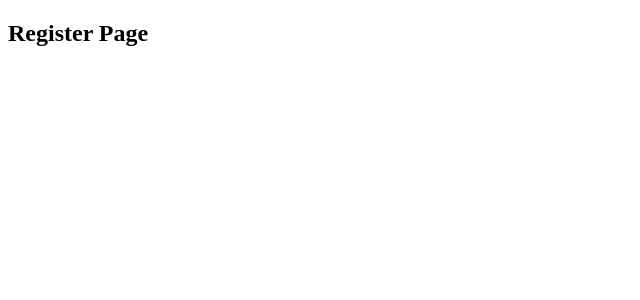
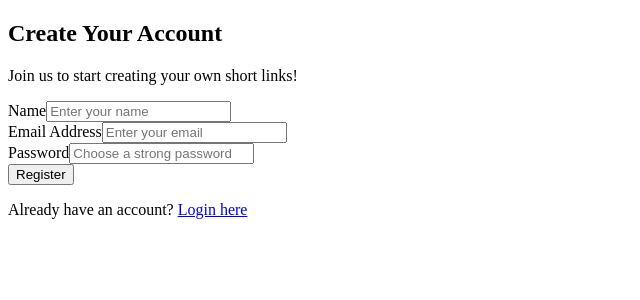
Before and after one commit to CipherZemo/url-shortner-service, a React (Vite) app in the folder client/: page /register in a window 1280 px wide. Shown: the top 300 px of the page, without its empty margins (0-640 px from the left). Built offline with nearby package versions, Linux system fonts and the light colour scheme.

Commit message:
added useState for form

```diff
--- a/client/src/pages/RegisterPage.jsx
+++ b/client/src/pages/RegisterPage.jsx
@@ -1,11 +1,84 @@
-// client/src/pages/RegisterPage.jsx
-
-import React from 'react';
+import React, { useState } from 'react';
+import { Link } from 'react-router-dom';
+import { registerUser } from '../services/authService';
 
 const RegisterPage = () => {
+  //Use a single state object to hold all form data
+  const [formData, setFormData] = useState({
+    name: '',
+    email: '',
+    password: '',
+  });
+
+  const [error, setError] = useState('');
+  const [success, setSuccess] = useState('');
+
+  const handleChange = (e) => {
+    setFormData({
+      ...formData, //It creates a shallow copy of the current formData object. This ensures that when we update one field (e.g., email), the other fields (name, password) are not erased.
+      [e.target.name]: e.target.value, // Update the specific field that changed
+    });
+  };
+  //Using square brackets around e.target.name is a JavaScript feature called Computed Property Names. It allows us to use a variable as a key name in an object literal. So, if the user types in the email input, e.target.name is "email", and this line effectively becomes 'email': e.target.value
+
+  const handleSubmit = async (e) => {
+    e.preventDefault();
+    setError('');
+    setSuccess('');
+
+    if (!formData.name || !formData.email || !formData.password) {
+      setError('All fields are required.');
+    };
+
+    try {
+      const response = await registerUser(formData);
+      console.log('Registration successful:', response);
+      setSuccess('Registration successful! Please log in.');
+      setFormData({ name: '', email: '', password: '' });// Optionally, clear the form
+
+    } catch (err) {
+      const errorMessage = err.error || 'Registration failed. Please try again.';
+      setError(errorMessage);
+      console.error('Registration error:', err);
+    }
+  };
+
   return (
-    <div>
-      <h2>Register Page</h2>
+    <div className="auth-container">
+      <h2>Create Your Account</h2>
+      <p>Join us to start creating your own short links!</p>
+
+      <form onSubmit={handleSubmit}>
+        <div className="form-group">
+          <label htmlFor="name">Name</label>
+          <input
+            id="name" type="text" placeholder="Enter your name" name="name" // The 'name' attribute is crucial for our dynamic handler
+            value={formData.name} onChange={handleChange} required />
+        </div>
+
+        <div className="form-group">
+          <label htmlFor="email">Email Address</label>
+          <input
+            id="email" type="email" placeholder="Enter your email" name="email" // 'name' attribute must match the state key
+            value={formData.email} onChange={handleChange} required />
+        </div>
+
+        <div className="form-group">
+          <label htmlFor="password">Password</label>
+          <input
+            id="password" type="password" placeholder="Choose a strong password" name="password" // 'name' attribute must match the state key
+            value={formData.password} onChange={handleChange} required />
+        </div>
+
+        <button type="submit" className="btn">Register</button>
+      </form>
+
+      {error && <p className="error-message" style={{ color: 'red' }}>{error}</p>}
+      {success && <p className="success-message" style={{ color: 'green' }}>{success}</p>}
+
+      <p className="auth-switch">
+        Already have an account? <Link to="/login">Login here</Link>
+      </p>
     </div>
   );
 };
```
